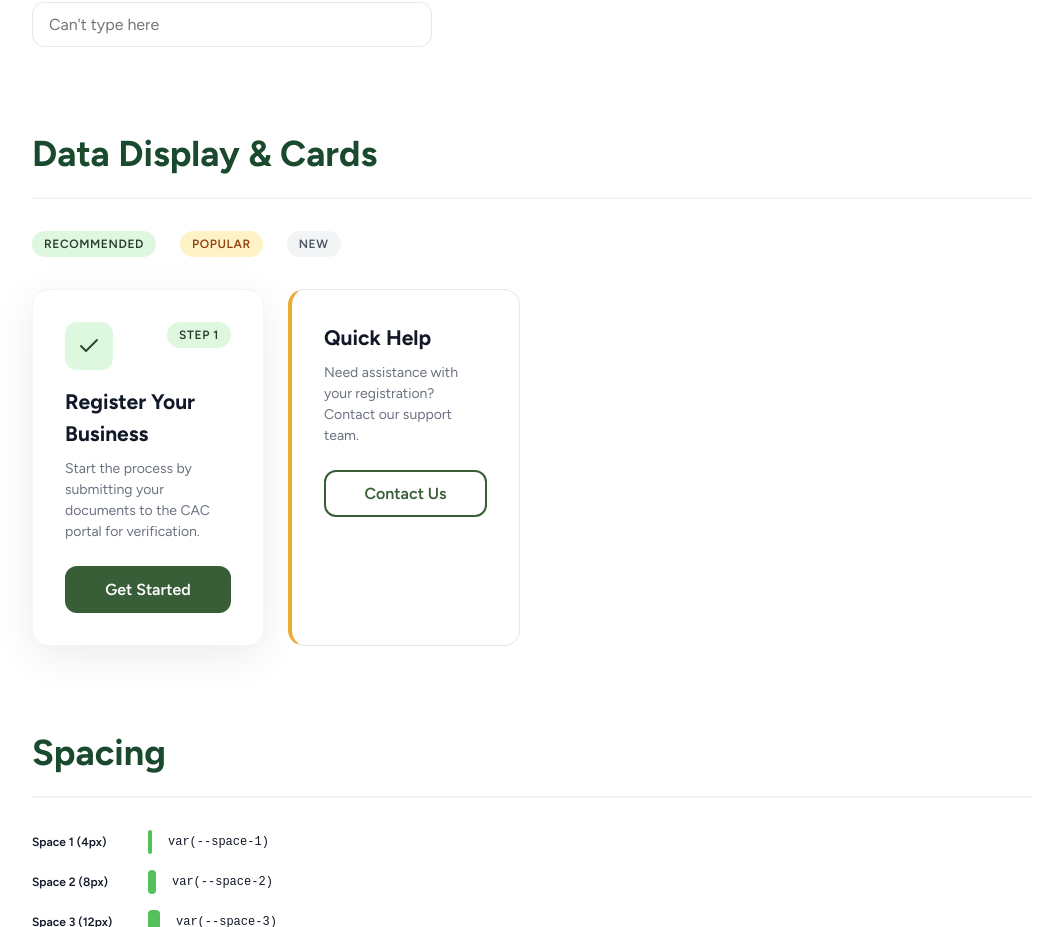
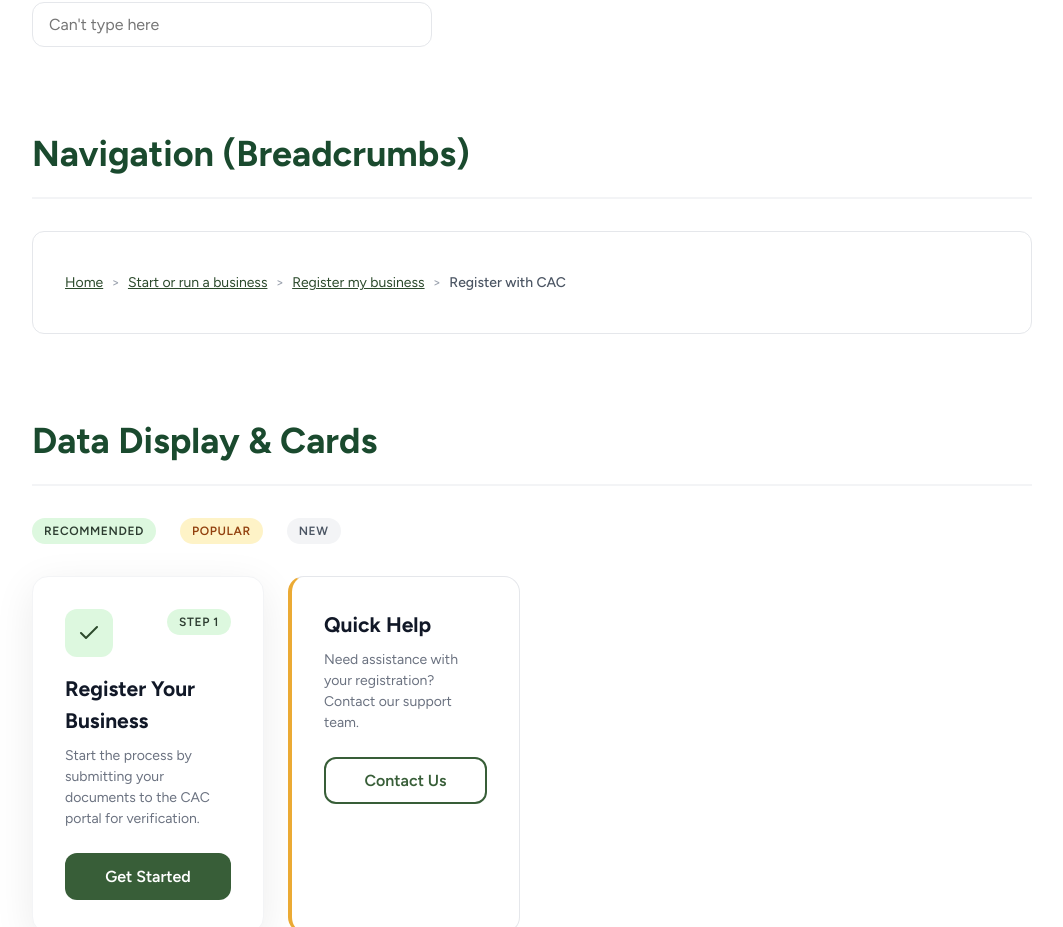
Before and after one commit to NSITDEA/open-niger-state-project-AI, a React (Vite) app: page /design-system in a window 1280 px wide. Shown: the part 4960-5887 px from the top of the page, without its empty margins (108-1171 px from the left). Built offline with nearby package versions, Linux system fonts and the light colour scheme.

Commit message:
feat: add Breadcrumbs component documentation to DesignSystem page

```diff
--- a/src/components/DesignSystem.tsx
+++ b/src/components/DesignSystem.tsx
@@ -8,6 +8,7 @@ import { Badge } from './ui/Badge';
 import { Card } from './ui/Card';
 import { Input } from './ui/Input';
 import { ServiceIcon, IconName } from './ui/ServiceIcon';
+import { Breadcrumbs } from './ui/Breadcrumbs';
 
 export default function DesignSystem() {
   const colors = [
@@ -188,6 +189,20 @@ export default function DesignSystem() {
         </div>
       </section>
 
+      {/* Navigation Section */}
+      <section className="ds-section">
+        <h2 className="ds-section-title">Navigation (Breadcrumbs)</h2>
+        <div style={{ background: 'white', padding: 'var(--space-4) var(--space-8)', borderRadius: 'var(--radius-md)', border: '1px solid var(--neutral-200)' }}>
+          <Breadcrumbs
+            items={[
+              { title: 'Start or run a business', path: '/start-business' },
+              { title: 'Register my business', path: '/start-business/register-my-business' },
+              { title: 'Register with CAC', path: '/start-business/register-my-business/register-with-cac' }
+            ]}
+          />
+        </div>
+      </section>
+
       {/* Badges & Data Section */}
       <section className="ds-section">
         <h2 className="ds-section-title">Data Display & Cards</h2>
```
